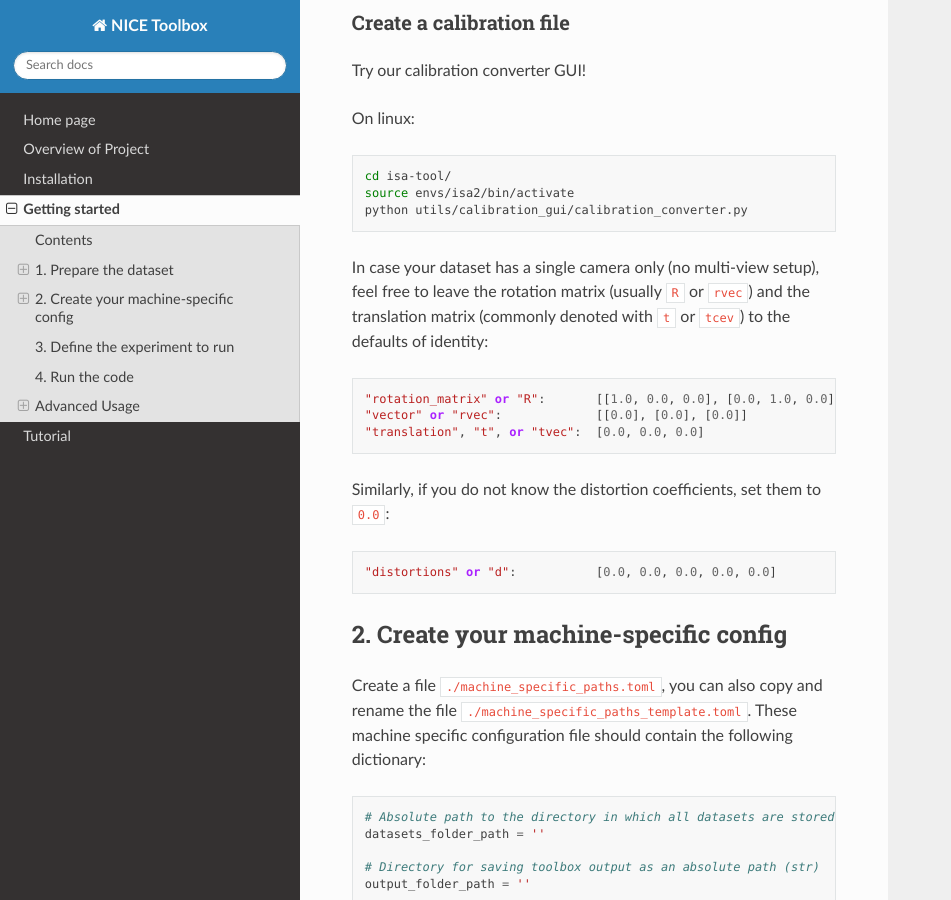
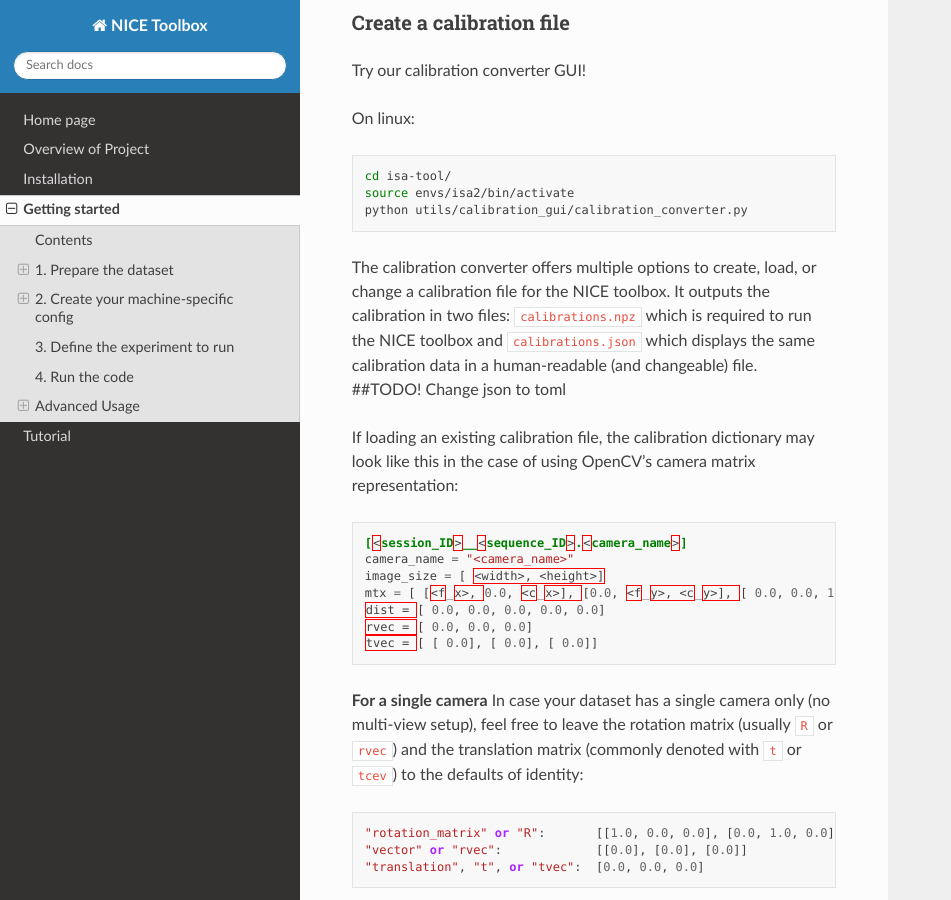
Before and after one commit to OSLabTools/nicetoolbox, a Sphinx documentation site: the page built from docs/getting_started.md, in a window 1280 px wide and 900 px high, scrolled down 2821 px. Shown: the whole window, without its empty margins (0-951 px from the left). Built offline with Sphinx 7.4.7 and the Read the Docs theme 2.0.0, drawn with Linux system fonts in a browser that asks for light colours; pages that are not in the unit, such as notebooks, are missing from menus.

Commit message:
data initialization: fix for <camera_name> placeholder in dataset input folder, update getting_started

````diff
--- a/docs/getting_started.md
+++ b/docs/getting_started.md
@@ -115,6 +115,22 @@
 python utils/calibration_gui/calibration_converter.py
 ```
 
+The calibration converter offers multiple options to create, load, or change a calibration file for the NICE toolbox. It outputs the calibration in two files: `calibrations.npz` which is required to run the NICE toolbox and `calibrations.json` which displays the same calibration data in a human-readable (and changeable) file.
+##TODO! Change json to toml
+
+If loading an existing calibration file, the calibration dictionary may look like this in the case of using OpenCV's camera matrix representation:
+```toml
+[<session_ID>__<sequence_ID>.<camera_name>]
+camera_name = "<camera_name>"
+image_size = [ <width>, <height>]
+mtx = [ [<f_x>, 0.0, <c_x>], [0.0, <f_y>, <c_y>], [ 0.0, 0.0, 1.0]]
+dist = [ 0.0, 0.0, 0.0, 0.0, 0.0]
+rvec = [ 0.0, 0.0, 0.0]
+tvec = [ [ 0.0], [ 0.0], [ 0.0]]
+```
+
+
+**For a single camera**
 In case your dataset has a single camera only (no multi-view setup), feel free to leave the rotation matrix (usually `R` or `rvec`) and the translation matrix (commonly denoted with `t` or `tcev`) to the defaults of identity:
 
 ```
````
Also changed, not shown: 2 other files.
